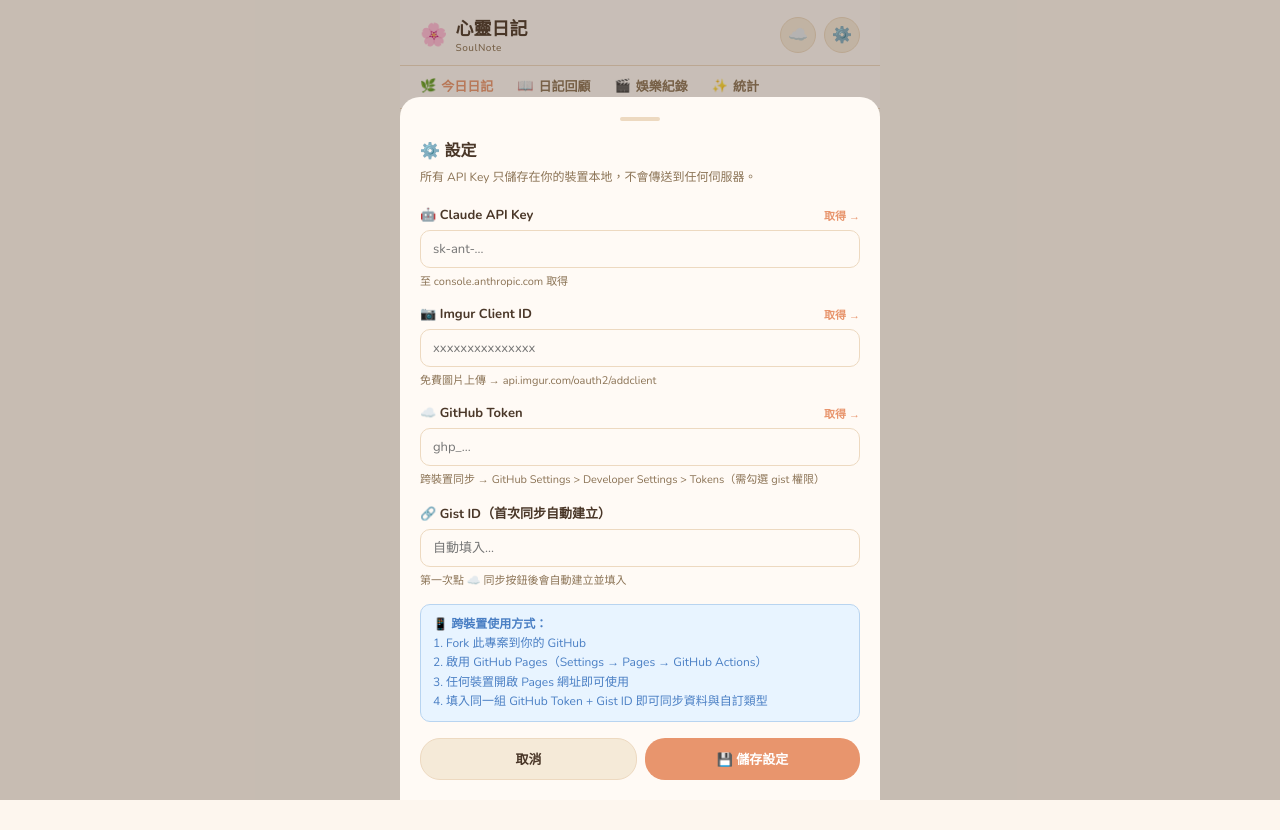
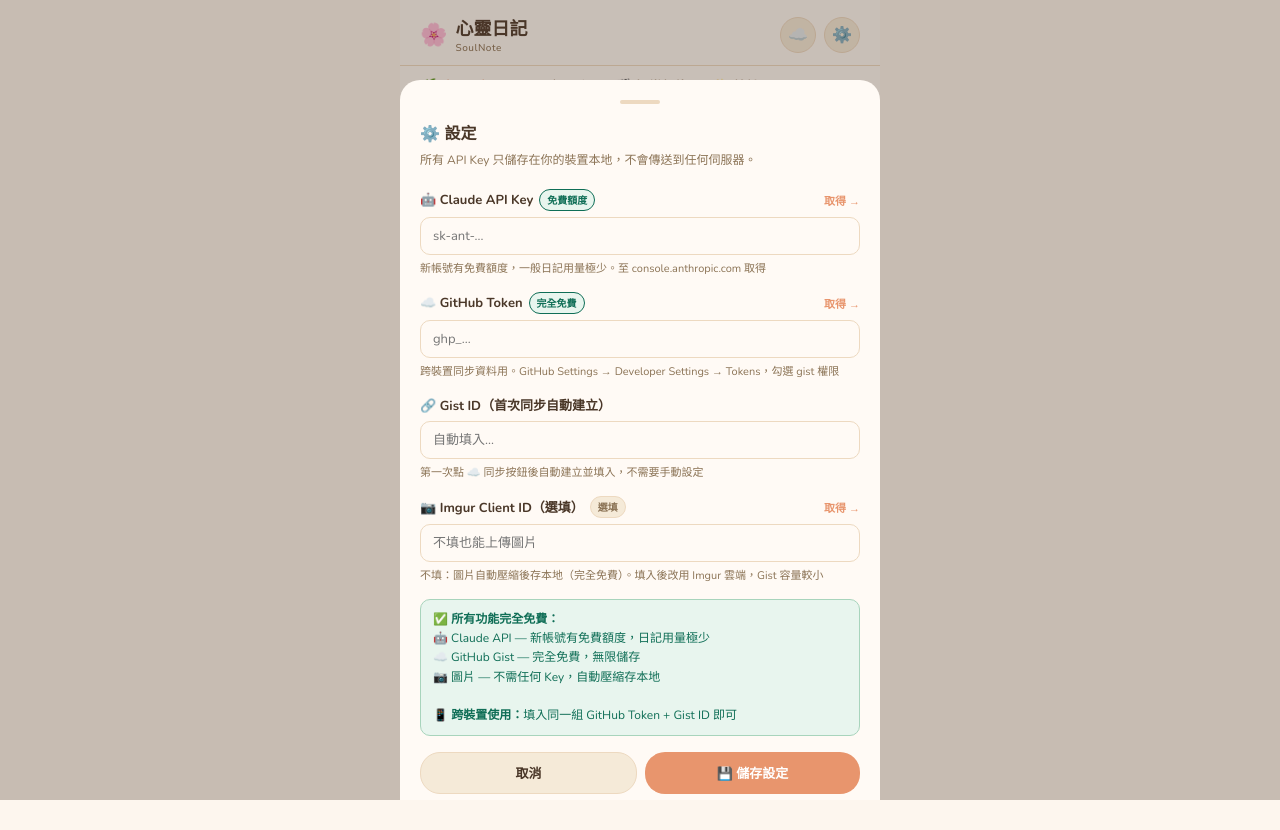
Before and after one commit to TWELF-Linda/soul-journal, a React (Vite) app: page / in a window 1280 px wide. Both pictures are taken after a click on the button "⚙️". Built offline with nearby package versions, Linux system fonts and the light colour scheme.

Commit message:
Add files via upload

```diff
--- a/src/components/SettingsModal.jsx
+++ b/src/components/SettingsModal.jsx
@@ -6,25 +6,18 @@ const FIELDS = [
     label: 'Claude API Key',
     placeholder: 'sk-ant-...',
     emoji: '🤖',
-    help: '至 console.anthropic.com 取得',
+    badge: '免費額度',
+    help: '新帳號有免費額度，一般日記用量極少。至 console.anthropic.com 取得',
     link: 'https://console.anthropic.com',
     type: 'password',
-  },
-  {
-    key: 'imgurClientId',
-    label: 'Imgur Client ID',
-    placeholder: 'xxxxxxxxxxxxxxx',
-    emoji: '📷',
-    help: '免費圖片上傳 → api.imgur.com/oauth2/addclient',
-    link: 'https://api.imgur.com/oauth2/addclient',
-    type: 'text',
   },
   {
     key: 'githubToken',
     label: 'GitHub Token',
     placeholder: 'ghp_...',
     emoji: '☁️',
-    help: '跨裝置同步 → GitHub Settings > Developer Settings > Tokens（需勾選 gist 權限）',
+    badge: '完全免費',
+    help: '跨裝置同步資料用。GitHub Settings → Developer Settings → Tokens，勾選 gist 權限',
     link: 'https://github.com/settings/tokens',
     type: 'password',
   },
@@ -33,8 +26,19 @@ const FIELDS = [
     label: 'Gist ID（首次同步自動建立）',
     placeholder: '自動填入...',
     emoji: '🔗',
-    help: '第一次點 ☁️ 同步按鈕後會自動建立並填入',
+    badge: null,
+    help: '第一次點 ☁️ 同步按鈕後自動建立並填入，不需要手動設定',
     link: null,
+    type: 'text',
+  },
+  {
+    key: 'imgurClientId',
+    label: 'Imgur Client ID（選填）',
+    placeholder: '不填也能上傳圖片',
+    emoji: '📷',
+    badge: '選填',
+    help: '不填：圖片自動壓縮後存本地（完全免費）。填入後改用 Imgur 雲端，Gist 容量較小',
+    link: 'https://api.imgur.com/oauth2/addclient',
     type: 'text',
   },
 ]
@@ -76,7 +80,16 @@ export default function SettingsModal({ settings, onSave, onClose }) {
         {FIELDS.map(f => (
           <div key={f.key} style={{ marginBottom:16 }}>
             <div style={{ display:'flex', justifyContent:'space-between', alignItems:'center', marginBottom:6 }}>
-              <label style={{ fontSize:13, fontWeight:700, color:'var(--text)' }}>{f.emoji} {f.label}</label>
+              <label style={{ fontSize:13, fontWeight:700, color:'var(--text)', display:'flex', alignItems:'center', gap:6 }}>
+                {f.emoji} {f.label}
+                {f.badge && (
+                  <span style={{ fontSize:10, fontWeight:700, padding:'2px 7px', borderRadius:999,
+                    background: f.badge==='選填' ? 'var(--warm)' : '#E8F5EE',
+                    color: f.badge==='選填' ? 'var(--text-light)' : '#0F6E56',
+                    border: '0.5px solid ' + (f.badge==='選填' ? 'var(--border)' : '#0F6E56'),
+                  }}>{f.badge}</span>
+                )}
+              </label>
               {f.link && (
                 <a href={f.link} target="_blank" rel="noopener noreferrer"
                   style={{ fontSize:11, color:'var(--accent)', fontWeight:600, textDecoration:'none' }}>
@@ -98,14 +111,14 @@ export default function SettingsModal({ settings, onSave, onClose }) {
         ))}
 
         <div style={{
-          background:'#E8F4FF', border:'1px solid #B8D4F0', borderRadius:10,
-          padding:'10px 12px', fontSize:12, color:'#4A7FC4', lineHeight:1.6, marginBottom:16,
+          background:'#E8F5EE', border:'1px solid #A8D4BC', borderRadius:10,
+          padding:'10px 12px', fontSize:12, color:'#0F6E56', lineHeight:1.6, marginBottom:16,
         }}>
-          <strong>📱 跨裝置使用方式：</strong><br/>
-          1. Fork 此專案到你的 GitHub<br/>
-          2. 啟用 GitHub Pages（Settings → Pages → GitHub Actions）<br/>
-          3. 任何裝置開啟 Pages 網址即可使用<br/>
-          4. 填入同一組 GitHub Token + Gist ID 即可同步資料與自訂類型
+          <strong>✅ 所有功能完全免費：</strong><br/>
+          🤖 Claude API — 新帳號有免費額度，日記用量極少<br/>
+          ☁️ GitHub Gist — 完全免費，無限儲存<br/>
+          📷 圖片 — 不需任何 Key，自動壓縮存本地<br/><br/>
+          <strong>📱 跨裝置使用：</strong>填入同一組 GitHub Token + Gist ID 即可
         </div>
 
         <div style={{ display:'flex', gap:8 }}>
```
